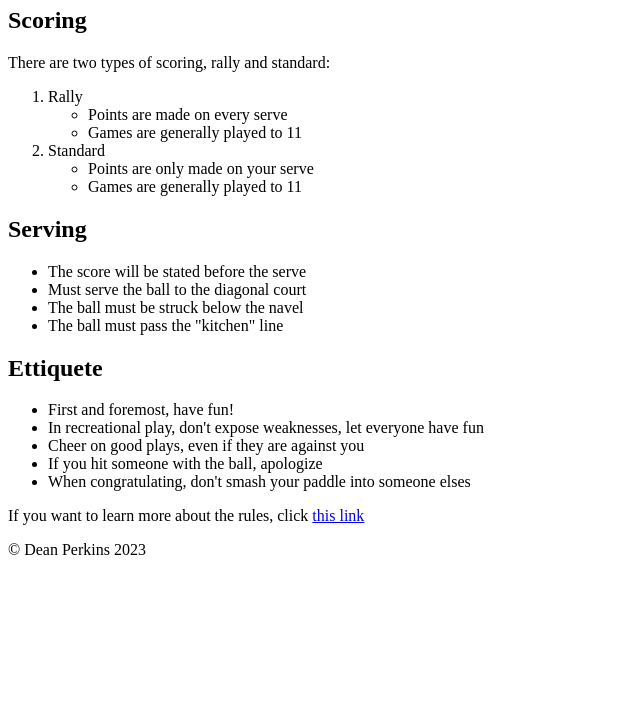
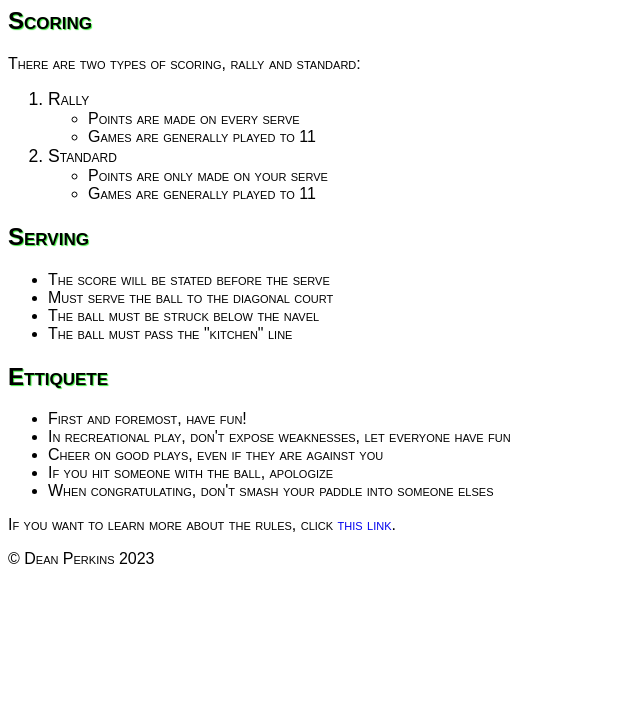
Before and after one commit to BBQGDP/MyWebsite, a plain HTML site: page P.html in a window 1280 px wide. Shown: the part 73-800 px from the top of the page, without its empty margins (0-640 px from the left). Drawn offline with Linux system fonts and the light colour scheme.

Commit message:
April 30th Changes, added text decoration and started CSS

```diff
--- a/P.html
+++ b/P.html
@@ -1,12 +1,14 @@
 <!DOCTYPE html>
 <html lang="en">
+
 <head>
     <meta charset="UTF-8">
     <meta http-equiv="X-UA-Compatible" content="IE=edge">
     <meta name="viewport" content="width=device-width, initial-scale=1.0">
     <title>Pickleball</title>
-    <link rel = "stylesheet" href = "style.css">
+    <link rel="stylesheet" href="style.css">
 </head>
+
 <body>
     <!--This is a picture of a pickleball-->
     <img src="Pickleball.jpg" class="left" height="35px">
@@ -15,14 +17,18 @@
     <main>
         <h2>Scoring</h2>
         <!-- <---This section contains nested OL and UL -->
-    <p>There are two types of scoring, rally and standard:</p>
+        <p>There are two types of scoring, <p2 class="focus">rally</p2> and <p2 class="focus">standard</p2>:</p>
         <ol>
-        <li>Rally</li>
+            <li>
+                <p2>Rally</p2>
+            </li>
             <ul>
                 <li>Points are made on every serve</li>
                 <li>Games are generally played to 11</li>
             </ul>
-        <li>Standard</li>
+            <li>
+                <p2>Standard</p2>
+            </li>
             <ul>
                 <li>Points are only made on your serve</li>
                 <li>Games are generally played to 11</li>
@@ -44,11 +50,12 @@
             <li>When congratulating, don't smash your paddle into someone elses</li>
         </ul>
         <!--This section contains an anchor tag-->
-    If you want to learn more about the rules, click <a href="Overview-2022-Pickleball-Rules.pdf"> this link</a>
+        If you want to learn more about the rules, click <a class = "rules" href="Overview-2022-Pickleball-Rules.pdf"> this link</a>.
     </main>
     <!--This section contains the footer, a copywrite symbol, and my name/year-->
     <footer>
         <p> &copy; Dean Perkins 2023</p>
     </footer>
 </body>
+
 </html>
--- a/style.css
+++ b/style.css
@@ -1,11 +1,25 @@
+:root {
+    font-variant: small-caps;
+    font-style: normal;
+    font-family: Arial, Helvetica, sans-serif;
+}
+
+h1, h2 {
+    text-shadow: 1px 1px 1px #3aec3a;
+}
+
+ol>li {
+    font-size: 110%;
+}
+.rules{
+    text-decoration: none;
+
+}
+p2:hover {
+    color: #3aec3a
+}
+
 .left {
-    float:left;
+    float: left;
     margin-right: 0em;
 }
-/* .right {
-    float:right;
-    margin-right: 0em;
-} */
-/* h2, footer {
-    clear:left;
-} */
```
Lines whose indentation alone changed are shown as unchanged.
